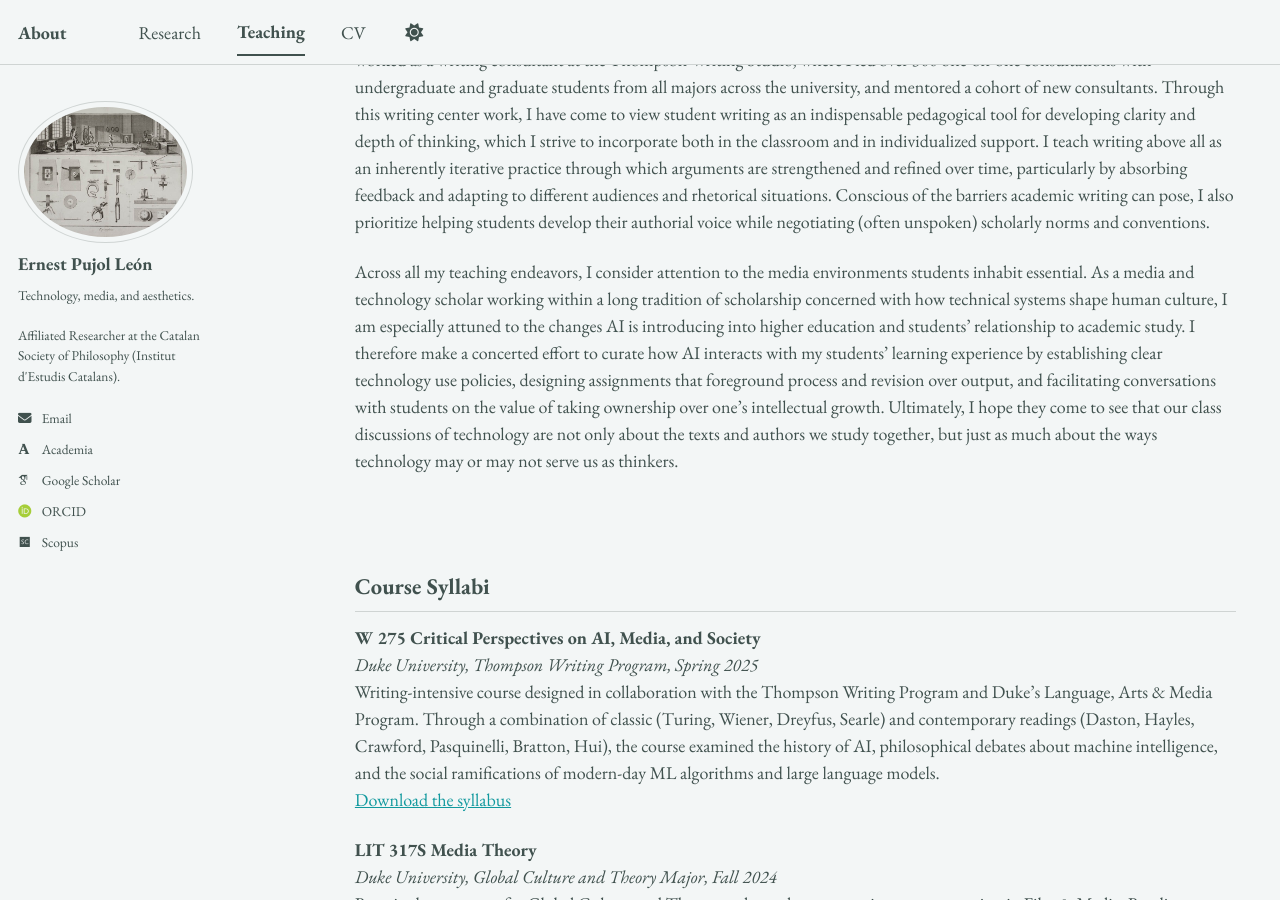
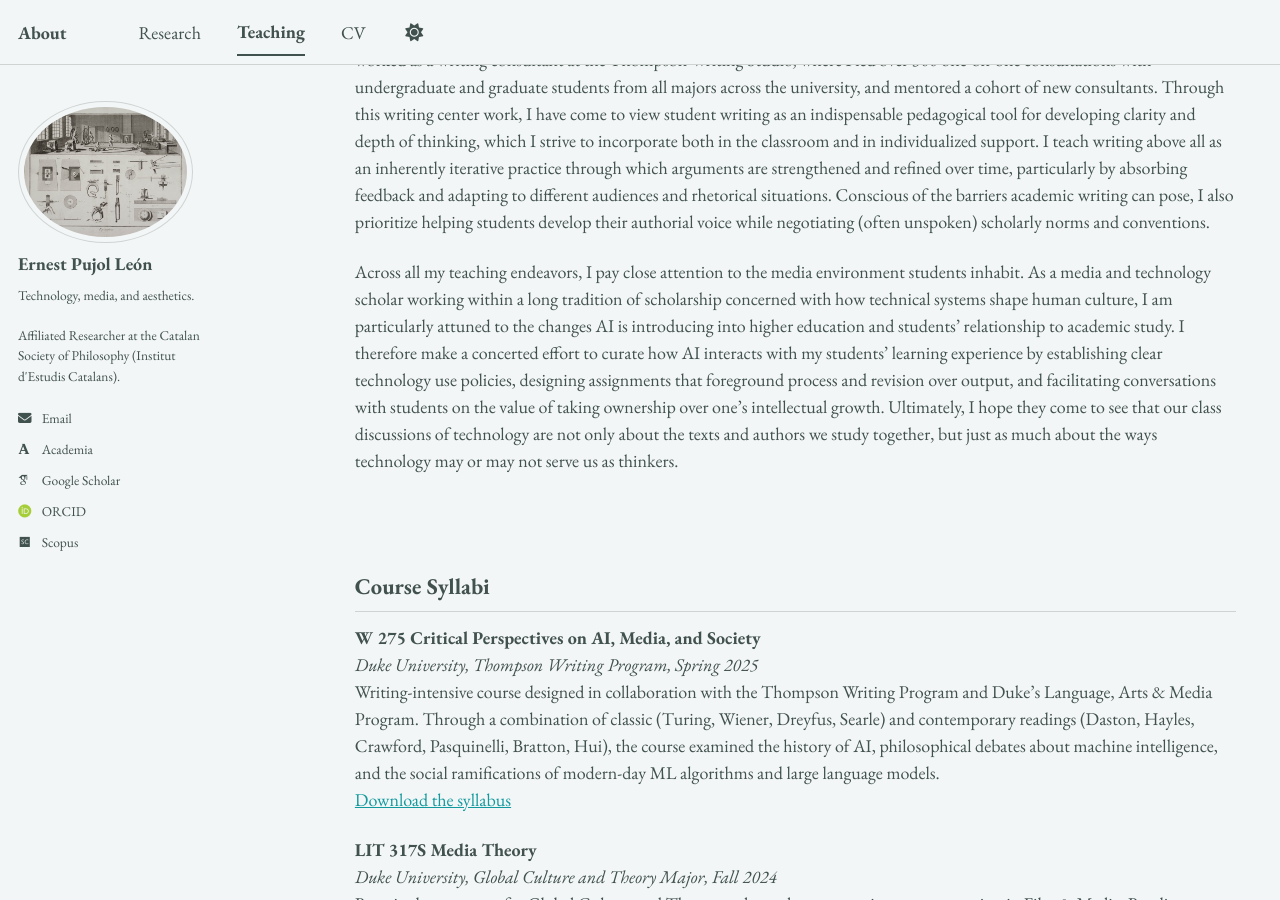
Before and after one commit to epujol90/epujol90.github.io, a Jekyll site: the page built from _pages/teaching.md, in a window 1280 px wide and 900 px high, scrolled down 521 px. Built offline with Jekyll 4.4.1, drawn with Linux system fonts in a browser that asks for light colours; some web fonts are replaced; a script bundle is joined from its source files by our own code; library files that are not in the unit come from our copies.

Commit message:
Update teaching.md

```diff
--- a/_pages/teaching.md
+++ b/_pages/teaching.md
@@ -11,7 +11,7 @@ My teaching experience includes both classroom instruction and writing center pr
 
 Beyond traditional coursework, my teaching owes much to my writing center experience. During my last two years at Duke, I worked as a writing consultant at the Thompson Writing Studio, where I led over 300 one-on-one consultations with undergraduate and graduate students from all majors across the university, and mentored a cohort of new consultants. Through this writing center work, I have come to view student writing as an indispensable pedagogical tool for developing clarity and depth of thinking, which I strive to incorporate both in the classroom and in individualized support. I teach writing above all as an inherently iterative practice through which arguments are strengthened and refined over time, particularly by absorbing feedback and adapting to different audiences and rhetorical situations. Conscious of the barriers academic writing can pose, I also prioritize helping students develop their authorial voice while negotiating (often unspoken) scholarly norms and conventions.
 
-Across all my teaching endeavors, I consider attention to the media environments students inhabit essential. As a media and technology scholar working within a long tradition of scholarship concerned with how technical systems shape human culture, I am especially attuned to the changes AI is introducing into higher education and students’ relationship to academic study. I therefore make a concerted effort to curate how AI interacts with my students’ learning experience by establishing clear technology use policies, designing assignments that foreground process and revision over output, and facilitating conversations with students on the value of taking ownership over one’s intellectual growth. Ultimately, I hope they come to see that our class discussions of technology are not only about the texts and authors we study together, but just as much about the ways technology may or may not serve us as thinkers.
+Across all my teaching endeavors, I pay close attention to the media environment students inhabit. As a media and technology scholar working within a long tradition of scholarship concerned with how technical systems shape human culture, I am particularly attuned to the changes AI is introducing into higher education and students’ relationship to academic study. I therefore make a concerted effort to curate how AI interacts with my students’ learning experience by establishing clear technology use policies, designing assignments that foreground process and revision over output, and facilitating conversations with students on the value of taking ownership over one’s intellectual growth. Ultimately, I hope they come to see that our class discussions of technology are not only about the texts and authors we study together, but just as much about the ways technology may or may not serve us as thinkers.
 <br>
 <br>
 <br>
```
